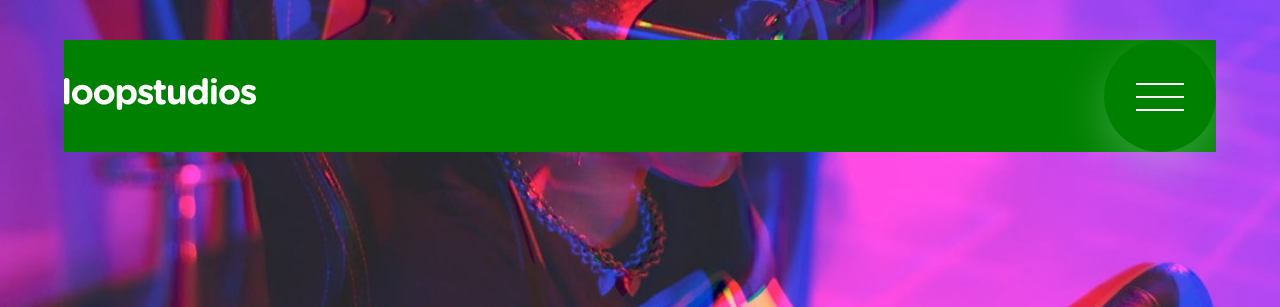
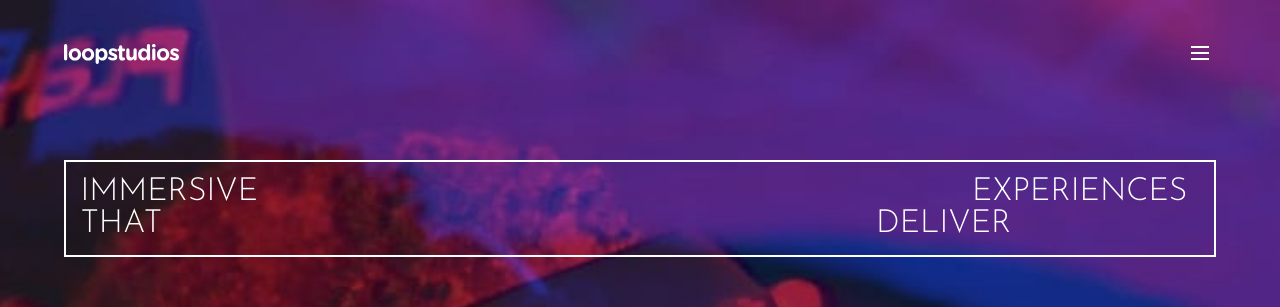
Before and after one commit to ritey01/loopstudios-landing-page, a React (Create React App) app: page / in a window 1280 px wide. Shown: the top 307 px of the page. Built offline with nearby package versions, Linux system fonts and the light colour scheme.

Commit message:
Spliut header & nav

```diff
--- a/src/Header.js
+++ b/src/Header.js
@@ -1,12 +1,8 @@
-import logo from "./images/logo.svg";
-import headerImg from "./images/desktop/image-hero.jpg";
 import styled from "styled-components";
+import Navbar from "./components/Navbar";
+import heroImg from "./images/mobile/image-hero.jpg";
+import theme from "./themes/theme";
 import { useState } from "react";
-import theme from "./themes/theme";
-
-const StyledHeaderImg = styled.img`
-  width: 100%;
-`;
 
 const ContainerHeader = styled.div`
   position: relative;
@@ -14,103 +10,82 @@ const ContainerHeader = styled.div`
   justify-content: space-between;
   align-items: center;
   max-width: 100%;
+  height: 2rem;
 `;
-const StyledHeader = styled.div``;
-
-const StyledLogo = styled.img``;
+const StyledHeader = styled.header`
+  height: 32.2rem;
+  background-image: linear-gradient(rgba(0, 0, 0, -0.6), rgba(0, 0, 0, -0.6)),
+    url(${heroImg});
+  background-repeat: no-repeat;
+  background-size: cover;
+  display: flex;
+  flex-direction: column;
+  align-items: center;
+`;
 
 const StyledNav = styled.nav`
   position: absolute;
   top: 5%;
   left: 5%;
   width: 90%;
-  background-color: green;
+  height: 2rem;
+  z-index: 1000;
+`;
+const MobileNav = styled.div`
+  background-color: black;
+  height: 100vh;
+`;
+const HeaderTitle = styled.h1`
+  position: absolute;
+  top: 20%;
+  color: ${(props) => theme.colors.white};
+  font-family: "Josefin Sans", sans-serif;
+  font-weight: 300;
+  border: 2px solid ${(props) => theme.colors.white};
+  width: 90%;
+  padding: 0.9rem;
+  margin: 0 auto;
+  word-spacing: 44rem;
 `;
 
-const MenuLabel = styled.label`
-  border-radius: 50%;
-  height: 7rem;
-  width: 7rem;
-  cursor: pointer;
-  z-index: 1000;
-  box-shadow: 0 1rem 3rem rgba(182, 237, 200, 0.3);
-  text-align: center;
-`;
-
-const Icon = styled.span`
-  position: relative;
-  background-color: ${(props) =>
-    props.clicked ? "transparent" : "hsl(0, 0%, 100%)"};
-  width: 3rem;
-  height: 2px;
-  display: inline-block;
-  margin-top: 3.5rem;
-  transition: all 0.3s;
-
-  &::before,
-  &::after {
-    content: "";
-    background-color: hsl(0, 0%, 100%);
-    width: 3rem;
-    height: 2px;
-    display: inline-block;
-    position: absolute;
-    left: 0;
-    transition: all 0.3s;
-  }
-  &::before {
-    top: ${(props) => (props.clicked ? "0" : "-0.8rem")};
-    transform: ${(props) => (props.clicked ? "rotate(135deg)" : "rotate(0)")};
-  }
-  &::after {
-    top: ${(props) => (props.clicked ? "0" : "0.8rem")};
-    transform: ${(props) => (props.clicked ? "rotate(-135deg)" : "rotate(0)")};
-  }
-`;
-// const RightLinks = styled.ul`
-//   list-style: none;
-//   display: flex;
-// `;
-// const NavItems = styled.li`
-//   text-decoration: none;
-//   margin-left: 1rem;
-// `;
 const Header = () => {
   const [click, setClick] = useState(false);
   const handleClick = () => setClick(!click);
   return (
+    <>
+      {!click ? (
         <StyledHeader>
-      <StyledHeaderImg src={headerImg} alt="Person playing with VR googles" />
           <StyledNav>
             <ContainerHeader>
-          <a href="#Home">
-            <StyledLogo src={logo} alt="loopstudios logo" />
-          </a>
-          <MenuLabel htmlfor="navi-toggle" onClick={handleClick}>
-            <Icon clicked={click}>&nbsp;</Icon>
-          </MenuLabel>
+              <Navbar click={click} handleClick={handleClick} />
             </ContainerHeader>
           </StyledNav>
+          <HeaderTitle>
+            IMMERSIVE EXPERIENCES <span>THAT</span> DELIVER
+          </HeaderTitle>
         </StyledHeader>
+      ) : (
+        <MobileNav>
+          <StyledNav>
+            <ContainerHeader>
+              <Navbar click={click} handleClick={handleClick} />
+            </ContainerHeader>
+          </StyledNav>
+        </MobileNav>
+      )}
+    </>
+    //
+    //   <StyledNav>
+    //     <ContainerHeader>
+    //       <Navbar click={click} handleClick={handleClick} />
+    //     </ContainerHeader>
+    //   </StyledNav>
+    //   {!click && (
+    //     <HeaderTitle>
+    //       IMMERSIVE EXPERIENCES <span>THAT</span> DELIVER
+    //     </HeaderTitle>
+    //   )}
+    // </StyledHeader>
   );
 };
 export default Header;
-{
-  /* <RightLinks>
-<NavItems>
-  <a href="#About">About</a>
-</NavItems>
-<NavItems>
-  <a href="#Careers">Careers</a>
-</NavItems>
-<NavItems>
-  <a href="#Events">Events</a>
-</NavItems>
-<NavItems>
-  <a href="#Products">Products</a>
-</NavItems>
-<NavItems>
-  <a href="#Support">Support</a>
-</NavItems>
-</RightLinks> */
-}
--- /dev/null
+++ b/src/components/Navbar.js
@@ -0,0 +1,110 @@
+import styled from "styled-components";
+import { NavLink } from "react-router-dom";
+import logo from "../images/logo.svg";
+
+const StyledLogo = styled.img`
+  height: 1.2rem;
+`;
+
+const ItemLink = styled(NavLink)`
+  text-decoration: none;
+  text-transform: uppercase;
+  color: ${(props) => props.theme.colors.white};
+  display: block;
+
+  height: 2rem;
+
+  font-family: "Josefin Sans", sans-serif;
+`;
+const LogoLink = styled(ItemLink)`
+  z-index: 1000;
+  height: fit-content;
+`;
+
+const MenuLabel = styled.label`
+  height: 2rem;
+  width: 2rem;
+  cursor: pointer;
+  z-index: 1000;
+
+  text-align: center;
+`;
+
+const Icon = styled.span`
+  position: relative;
+
+  background-color: ${(props) =>
+    props.clicked ? "transparent" : "hsl(0, 0%, 100%)"};
+  width: 1.1rem;
+  height: 2px;
+  display: inline-block;
+  font-size: 0.09rem;
+  transition: all 0.3s;
+
+  &::before,
+  &::after {
+    content: "";
+    background-color: hsl(0, 0%, 100%);
+    width: 1.1rem;
+    height: 2px;
+    display: inline-block;
+    position: absolute;
+    left: 0;
+    transition: all 0.3s;
+  }
+  &::before {
+    top: ${(props) => (props.clicked ? "0" : "-0.4rem")};
+    transform: ${(props) => (props.clicked ? "rotate(135deg)" : "rotate(0)")};
+  }
+  &::after {
+    top: ${(props) => (props.clicked ? "0" : "0.4rem")};
+    transform: ${(props) => (props.clicked ? "rotate(-135deg)" : "rotate(0)")};
+  }
+`;
+
+const List = styled.ul`
+  list-style: none;
+  width: 100%;
+  position: absolute;
+  left: 0;
+  top: 0;
+  margin-top: 3rem;
+  padding-left: 0;
+
+  padding-top: 4rem;
+  background-color: ${(props) => props.theme.colors.black};
+`;
+
+const MobileNav = ({ handleClick, click }) => {
+  return (
+    <>
+      <LogoLink to="/">
+        <StyledLogo src={logo} alt="loopstudios logo" />
+      </LogoLink>
+      <MenuLabel htmlfor="navi-toggle" onClick={handleClick}>
+        <Icon clicked={click}></Icon>
+      </MenuLabel>
+      {click && (
+        <List>
+          <li>
+            <ItemLink to="/about">About</ItemLink>
+          </li>
+          <li>
+            <ItemLink to="/careers">Careers</ItemLink>
+          </li>
+          <li>
+            <ItemLink to="/Events">Events</ItemLink>
+          </li>
+          <li>
+            <ItemLink to="/Products">Products</ItemLink>
+          </li>
+          <li>
+            <ItemLink to="/Support">Support</ItemLink>
+          </li>
+        </List>
+      )}
+    </>
+  );
+};
+
+export default MobileNav;
```
Lines whose indentation alone changed are shown as unchanged.
